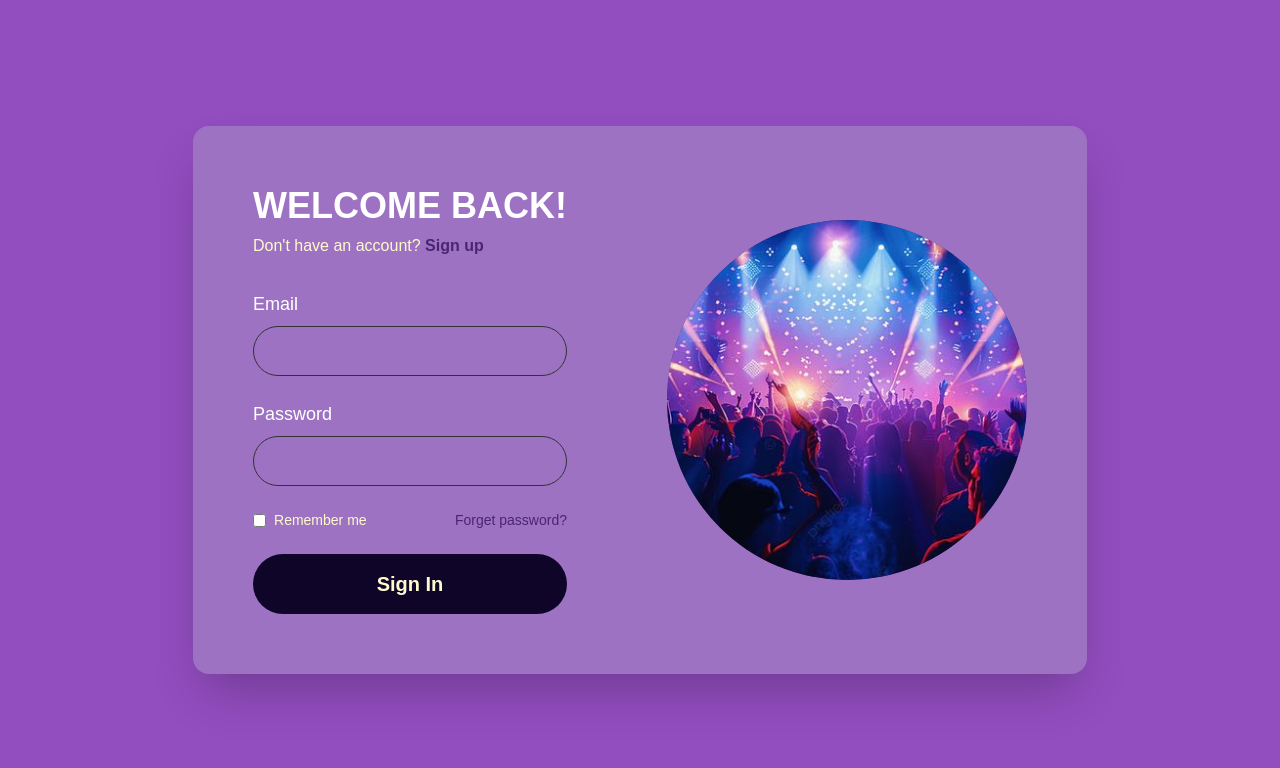
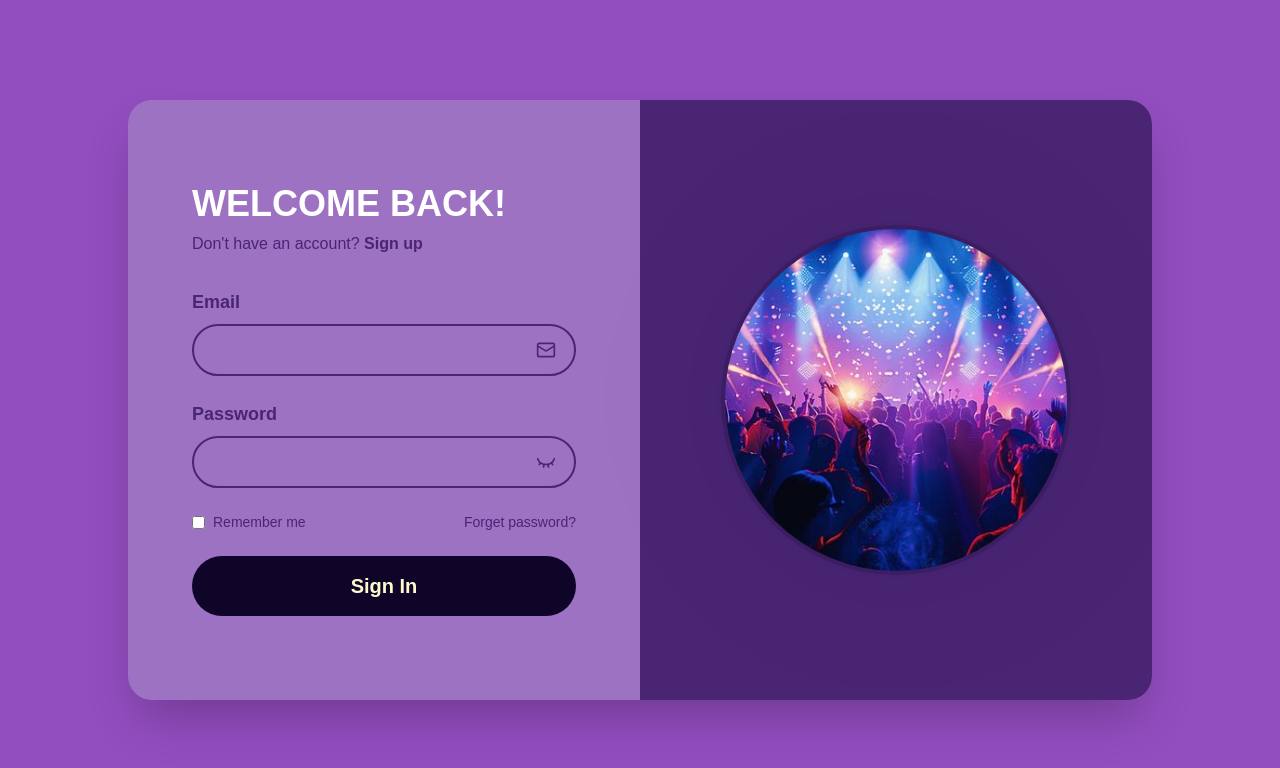
Before and after one commit to Arpan-9911/Arohana-2026, a React (Vite) app in the folder frontend/: page /login in a window 1280 px wide. Shown: the top 768 px of the page. Built offline with nearby package versions, Linux system fonts and the light colour scheme; a web font is replaced by a local one.

Commit message:
login and signup created correctly

```diff
--- a/frontend/src/components/Input.jsx
+++ b/frontend/src/components/Input.jsx
@@ -1,22 +1,67 @@
-export default function Input({ label, type = "text" }) {
+import { useState } from "react";
+import { Eye, EyeClosed } from "lucide-react";
+
+export default function Input({
+  label,
+  type = "text",
+  icon: Icon,
+  ...props
+}) {
+  // 1. Create state to track visibility
+  const [isPasswordVisible, setIsPasswordVisible] = useState(false);
+
+  // 2. Determine if this is a password field
+  const isPasswordType = type === "password";
+
+  // 3. Define the actual type being passed to the HTML input
+  const currentType = isPasswordType
+    ? (isPasswordVisible ? "text" : "password")
+    : type;
+
+  const togglePasswordVisibility = () => {
+    setIsPasswordVisible((prev) => !prev);
+  };
+
   return (
     <div>
-      <label className="block text-lg mb-2 text-white">
+      {label && (
+        <label className="block text-lg mb-2 text-muted font-bold">
           {label}
         </label>
+      )}
+
+      <div className="relative">
+        {/* If it's a password, show clickable Eye icons. Otherwise, show the passed Icon */}
+        {isPasswordType ? (
+          <button
+            type="button" // Important: prevents form submission on click
+            onClick={togglePasswordVisibility}
+            className="absolute right-5 top-1/2 -translate-y-1/2 w-5 h-5 text-muted hover:text-secondory-foreground transition-colors cursor-pointer z-10"
+          >
+            {isPasswordVisible ? <Eye size={20} /> : <EyeClosed size={20} />}
+          </button>
+        ) : (
+          Icon && (
+            <Icon
+              className="absolute right-5 top-1/2 -translate-y-1/2 w-5 h-5 text-muted pointer-events-none"
+            />
+          )
+        )}
 
         <input
-        type={type}
-        className="
+          {...props}
+          type={currentType} // Use the dynamic type here
+          className={`
             w-full bg-transparent
-          border border-[#333]
-          rounded-full
-          py-3 px-6
-          text-white
+            border-2 border-muted rounded-full
+            py-3 pl-6 ${(Icon || isPasswordType) ? "pr-14" : "pr-6"}
+            text-muted font-bold
             outline-none
-          focus:border-[#fcd34d]
-        "
+            focus:border-violet-brand-900
+            placeholder:text-muted/60
+          `}
         />
+      </div>
     </div>
   );
 }
--- a/frontend/src/layouts/AuthLayout.jsx
+++ b/frontend/src/layouts/AuthLayout.jsx
@@ -7,32 +7,49 @@ export default function AuthLayout({
   reverse = false,
 }) {
   return (
-    <div className="min-h-screen bg-primary flex items-center justify-center p-4 overflow-hidden text-lemon-chiffon">
-      <div className="bg-background-alt shadow-2xl p-15 rounded-2xl">
+    <div className="min-h-screen bg-primary flex items-center justify-center p-6 text-lemon-chiffon">
+      {/* Fixed width container: max-w-6xl ensures it doesn't get too wide.
+        grid-cols-1 for mobile, grid-cols-2 for desktop.
+      */}
+      <div className="bg-background-alt shadow-2xl rounded-3xl overflow-hidden w-full max-w-5xl">
         <motion.div
-          initial={{ opacity: 0, x: 40 }}
+          // The 'key' forces the animation to restart when 'reverse' changes
+          key={reverse ? "signup" : "login"}
+          initial={{
+            opacity: 0,
+            x: reverse ? -40 : 40, // If signup, slide from right. If login, slide from left.
+          }}
           animate={{ opacity: 1, x: 0 }}
-          transition={{ duration: 0.5 }}
-          className={`flex w-full max-w-6xl items-center gap-25 ${
-            reverse ? "flex-row-reverse" : "flex-row"
-          }`}
+          transition={{ duration: 0.5, ease: "easeOut" }}
+          className="grid grid-cols-1 md:grid-cols-2 min-h-[600px]"
         >
           {/* FORM SIDE */}
-          <div className=" w-full max-w-md">
-            <h2 className="text-4xl font-bold uppercase mb-2">{title}</h2>
-
-            <p className="mb-8 text-gray-400">{subtitle}</p>
-
-            {children}
+          <div
+            className={`
+            flex flex-col justify-center p-8 md:p-16
+            ${reverse ? "md:order-2" : "md:order-1"}
+          `}
+          >
+            <div className="max-w-md mx-auto w-full">
+              <h2 className="text-4xl font-bold uppercase mb-2">{title}</h2>
+              <p className="mb-8 text-gray-400">{subtitle}</p>
+              {children}
+            </div>
           </div>
 
           {/* IMAGE SIDE */}
-          <div className="relative w-1/2 hidden md:flex items-center justify-center">
-            <div className="relative w-90 h-90 bg-muted rounded-full overflow-hidden flex items-center justify-center">
+          <div
+            className={`
+            hidden md:flex items-center justify-center bg-muted p-8
+            ${reverse ? "md:order-1" : "md:order-2"}
+          `}
+          >
+            <div className="relative w-full aspect-square max-w-87.5">
+              <div className="absolute inset-0 bg-secondary-foreground/10 rounded-full blur-3xl" />
               <img
                 src="./login.jpeg"
                 alt="hyperion"
-                className="z-10 w-full h-full object-cover"
+                className="relative z-10 w-full h-full object-cover rounded-full border-4 border-secondary-foreground/20"
               />
             </div>
           </div>
--- a/frontend/src/pages/Login.jsx
+++ b/frontend/src/pages/Login.jsx
@@ -1,6 +1,7 @@
 import AuthLayout from "../layouts/AuthLayout";
 import Input from "../components/Input";
 import { Link } from "react-router-dom";
+import {Eye, EyeClosed, EyeClosedIcon, icons, Mail} from "lucide-react"
 
 export default function Login() {
   return (
@@ -8,7 +9,7 @@ export default function Login() {
       title="Welcome Back!"
       subtitle={
         <>
-          <span className="text-lemon-chiffon">Don't have an account?{" "}</span>
+          <span className="text-muted">Don't have an account?{" "}</span>
           <Link to="/signup" className="text-muted font-semibold">
             Sign up
           </Link>
@@ -16,12 +17,12 @@ export default function Login() {
       }
     >
       <form className="space-y-6">
-        <Input required label="Email" type="Email" />
-        <Input required label="Password" type="password" />
+        <Input required label="Email" type="Email" icon={Mail}/>
+        <Input required label="Password" type="password" icon={EyeClosed} />
 
         <div className="flex justify-between items-center text-sm">
-          <label className="flex items-center gap-2">
-            <input type="checkbox" className="accent-lemon-chiffon" />
+          <label className="flex text-muted items-center gap-2">
+            <input type="checkbox" className= "accent-muted/40" />
             Remember me
           </label>
 
--- a/frontend/src/pages/Signup.jsx
+++ b/frontend/src/pages/Signup.jsx
@@ -1,6 +1,7 @@
 import AuthLayout from "../layouts/AuthLayout";
 import Input from "../components/Input";
 import { Link } from "react-router-dom";
+import { User, Mail } from "lucide-react";
 
 export default function Signup() {
   return (
@@ -9,7 +10,7 @@ export default function Signup() {
       title="Join the Pack!"
       subtitle={
         <>
-          <span className="text-lemon-chiffon">Already have an account?</span>{" "}
+          <span className="text-muted">Already have an account?</span>{" "}
           <Link to="/login" className="text-muted font-semibold">
             Sign in
           </Link>
@@ -17,10 +18,10 @@ export default function Signup() {
       }
     >
         <form className="space-y-6">
-        <Input required label="Full Name" />
-        <Input required label="Email" type="email"/>
-        <Input required label="Password" type="password" />
-        <Input required label="Confirm Password" type="password" />
+          <Input required placeholder="Full Name" icon={User} />
+          <Input required placeholder="Email" type="email" icon={Mail}/>
+          <Input required placeholder="Password" type="password" />
+          <Input required placeholder="Confirm Password" type="password" />
 
 
           <button
```
Lines whose indentation alone changed are shown as unchanged.
